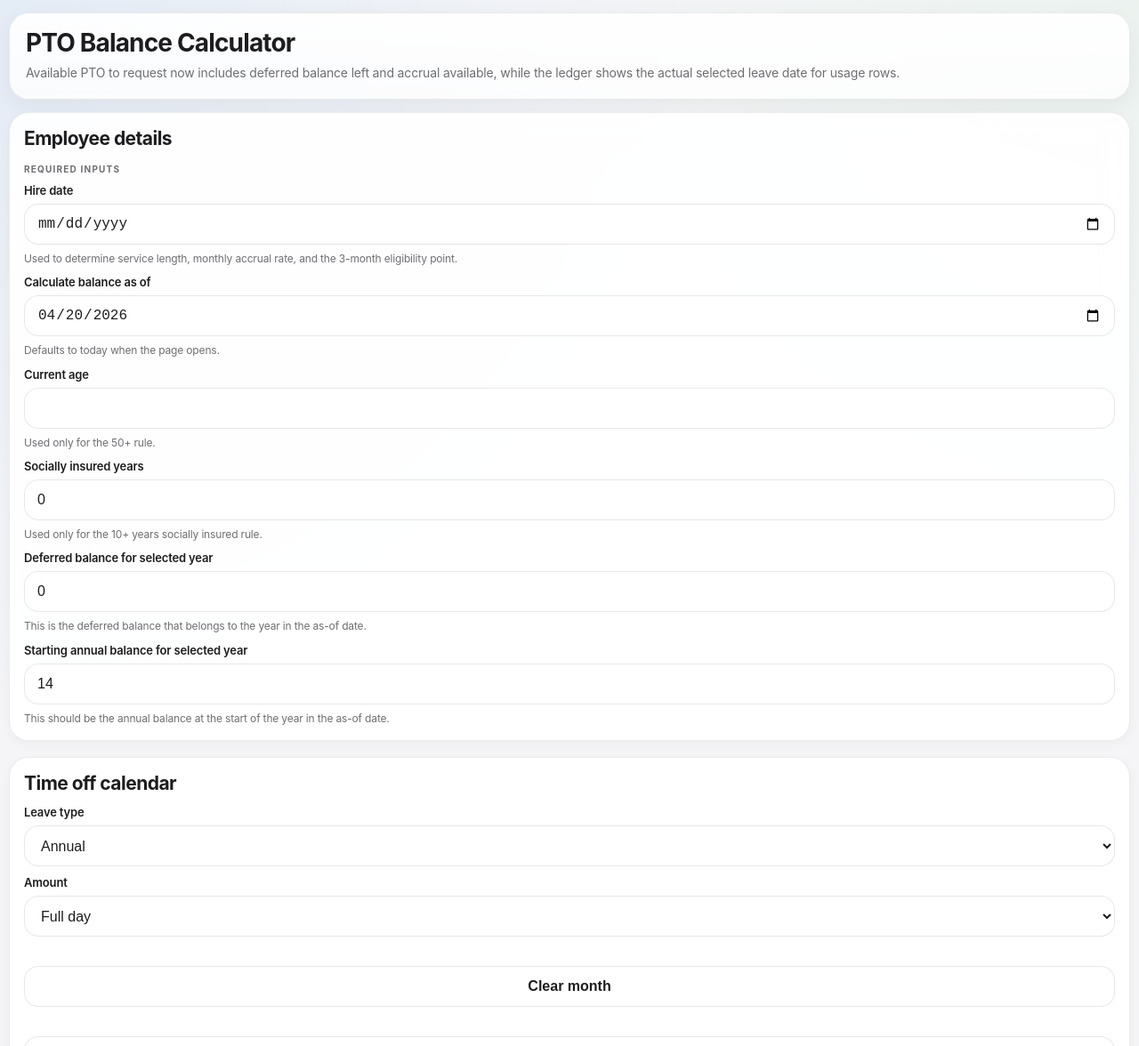
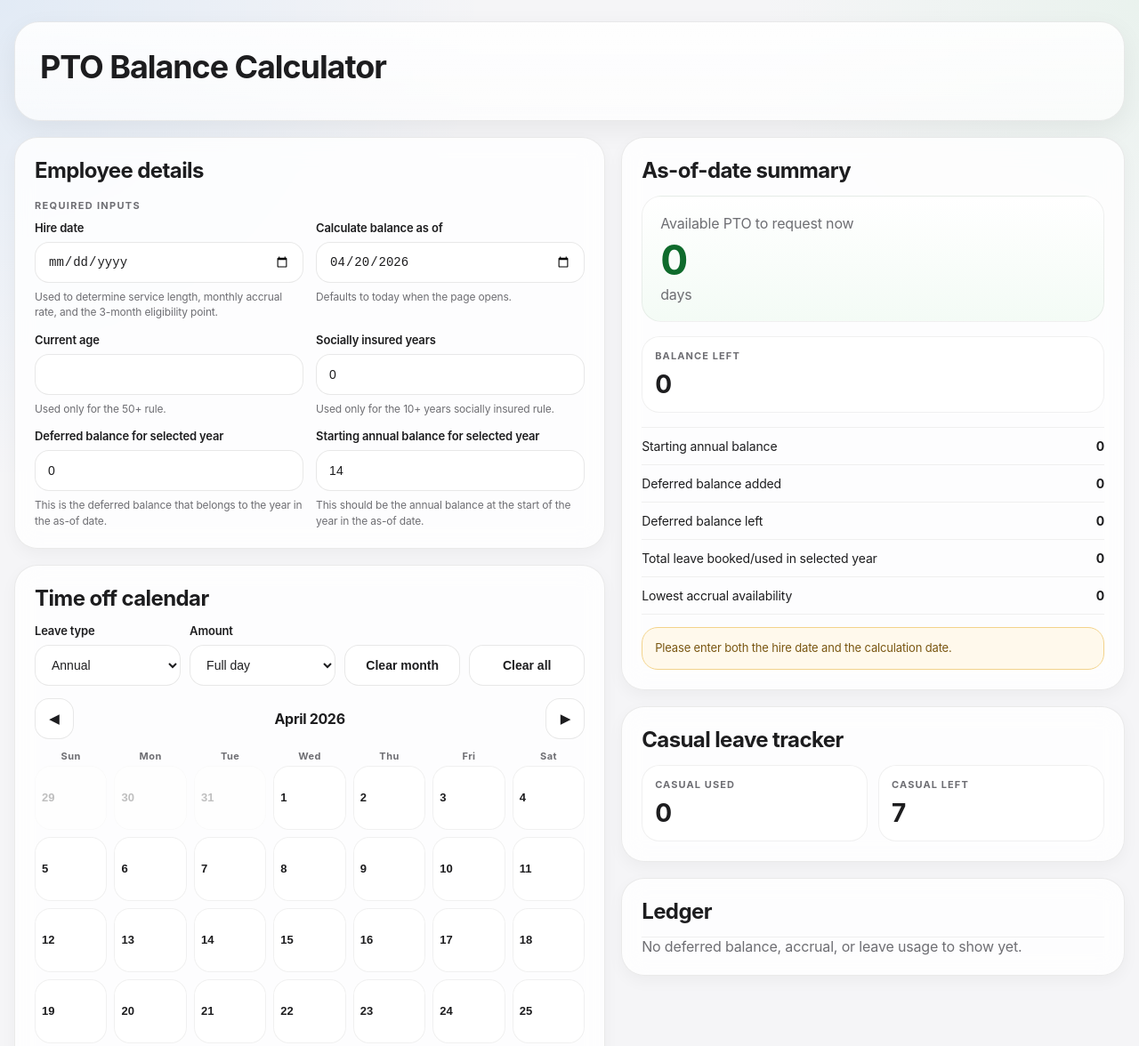
Before and after one commit to ahmedkmuhammad/PTO-calculator, a plain HTML site: page index.html in a window 1280 px wide. Shown: the top 1176 px of the page at 89% size. Drawn offline with Linux system fonts and the light colour scheme.

Commit message:
Add files via upload

```diff
--- a/index.html
+++ b/index.html
@@ -2,19 +2,19 @@
 <html lang="en">
 <head>
   <meta charset="UTF-8" />
-  <meta name="viewport" content="width=device-width, initial-scale=1.0, viewport-fit=cover" />
+  <meta name="viewport" content="width=device-width, initial-scale=1.0" />
   <title>PTO Balance Calculator</title>
   <style>
     :root {
       --bg: #f5f5f7;
-  --card: rgba(255,255,255,0.92);
+      --card: rgba(255,255,255,0.82);
       --text: #1d1d1f;
       --muted: #6e6e73;
       --primary: #0071e3;
       --primary-soft: rgba(0,113,227,0.12);
       --border: rgba(0,0,0,0.08);
-  --shadow: 0 8px 24px rgba(0,0,0,0.05);
-  --shadow-soft: 0 4px 14px rgba(0,0,0,0.04);
+      --shadow: 0 10px 30px rgba(0,0,0,0.06);
+      --shadow-soft: 0 6px 18px rgba(0,0,0,0.04);
       --success-bg: #f3fbf5;
       --warn-bg: #fff9ec;
       --warn-border: #f3d38b;
@@ -23,47 +23,36 @@
       --soft-green: #eefaf1;
       --soft-green-border: rgba(52,199,89,0.16);
     }
-* { box-sizing: border-box; -webkit-tap-highlight-color: transparent; }
+    * { box-sizing: border-box; }
     html { -webkit-text-size-adjust: 100%; }
     body {
       margin: 0;
       font-family: Inter, ui-sans-serif, -apple-system, BlinkMacSystemFont, "SF Pro Display", "SF Pro Text", "Helvetica Neue", Arial, sans-serif;
       background:
-    radial-gradient(circle at top left, rgba(0,113,227,0.07), transparent 28%),
-    radial-gradient(circle at top right, rgba(52,199,89,0.05), transparent 22%),
+        radial-gradient(circle at top left, rgba(0,113,227,0.08), transparent 28%),
+        radial-gradient(circle at top right, rgba(52,199,89,0.06), transparent 22%),
         var(--bg);
       color: var(--text);
       letter-spacing: -0.01em;
     }
-.wrap { max-width: 100%; margin: 0 auto; padding: 14px 10px 30px; }
+    .wrap { max-width: 1350px; margin: 0 auto; padding: 24px 16px 44px; }
     .hero {
-  background: linear-gradient(180deg, rgba(255,255,255,0.92), rgba(255,255,255,0.78));
+      background: linear-gradient(180deg, rgba(255,255,255,0.88), rgba(255,255,255,0.7));
       color: var(--text);
       border: 1px solid var(--border);
       backdrop-filter: blur(18px);
       -webkit-backdrop-filter: blur(18px);
-  border-radius: 22px;
-  padding: 18px;
+      border-radius: 28px;
+      padding: 28px;
       box-shadow: var(--shadow);
     }
-.hero h1 {
-  margin: 0 0 8px;
-  font-size: 28px;
-  font-weight: 700;
-  letter-spacing: -0.03em;
-  line-height: 1.08;
-}
-.hero p {
-  margin: 0;
-  line-height: 1.55;
-  color: var(--muted);
-  font-size: 14px;
-}
+    .hero h1 { margin: 0 0 10px; font-size: 36px; font-weight: 700; letter-spacing: -0.03em; }
+    .hero p { margin: 0; max-width: 820px; line-height: 1.6; color: var(--muted); font-size: 15px; }
     .grid {
       display: grid;
-  grid-template-columns: 1fr;
-  gap: 14px;
-  margin-top: 14px;
+      grid-template-columns: minmax(0, 1.08fr) minmax(340px, 0.92fr);
+      gap: 18px;
+      margin-top: 18px;
       align-items: start;
     }
     .card {
@@ -71,51 +60,31 @@ body {
       border: 1px solid var(--border);
       backdrop-filter: blur(14px);
       -webkit-backdrop-filter: blur(14px);
-  border-radius: 22px;
-  padding: 16px;
+      border-radius: 26px;
+      padding: 22px;
       box-shadow: var(--shadow-soft);
     }
-h2 {
-  margin: 0 0 12px;
-  font-size: 21px;
-  font-weight: 650;
-  letter-spacing: -0.025em;
-}
+    h2 { margin: 0 0 14px; font-size: 24px; font-weight: 650; letter-spacing: -0.025em; }
     .section-title {
-  margin: 16px 0 10px;
-  font-size: 10px;
+      margin: 18px 0 10px;
+      font-size: 11px;
       letter-spacing: 0.12em;
       text-transform: uppercase;
       color: var(--muted);
       font-weight: 700;
     }
-.form-grid, .toolbar, .mini-grid {
-  display: grid;
-  grid-template-columns: 1fr;
-  gap: 10px;
-}
-label {
-  display: block;
-  font-weight: 600;
-  font-size: 13px;
-  margin-bottom: 7px;
-  color: var(--text);
-}
-.help {
-  font-size: 12px;
-  color: var(--muted);
-  margin-top: 7px;
-  line-height: 1.45;
-}
+    .form-grid { display: grid; grid-template-columns: 1fr 1fr; gap: 14px; }
+    label { display: block; font-weight: 600; font-size: 13px; margin-bottom: 8px; color: var(--text); }
+    .help { font-size: 12px; color: var(--muted); margin-top: 7px; line-height: 1.45; }
     input, select, button {
       width: 100%;
       min-height: 46px;
       padding: 12px 14px;
       border: 1px solid rgba(0,0,0,0.09);
       border-radius: 16px;
-  font-size: 16px;
+      font-size: 14px;
       outline: none;
-  background: rgba(255,255,255,0.98);
+      background: rgba(255,255,255,0.96);
       color: var(--text);
       transition: 0.18s ease;
     }
@@ -123,59 +92,38 @@ input:focus, select:focus, button:focus {
       border-color: rgba(0,113,227,0.35);
       box-shadow: 0 0 0 4px var(--primary-soft);
     }
-button { cursor: pointer; font-weight: 600; background: rgba(255,255,255,0.98); }
+    button { cursor: pointer; font-weight: 600; background: rgba(255,255,255,0.96); }
+    button:hover { border-color: rgba(0,113,227,0.22); transform: translateY(-1px); }
     .result {
-  background: linear-gradient(180deg, rgba(255,255,255,0.98), rgba(243,251,245,0.98));
+      background: linear-gradient(180deg, rgba(255,255,255,0.95), rgba(243,251,245,0.95));
+      border: 1px solid rgba(0,0,0,0.06);
+      border-radius: 22px;
+      padding: 20px;
+      margin-bottom: 16px;
+      box-shadow: inset 0 1px 0 rgba(255,255,255,0.75);
+    }
+    .big-number { font-size: 46px; font-weight: 700; margin: 8px 0 6px; color: #0f6b2c; line-height: 1; letter-spacing: -0.04em; }
+    .mini-grid { display: grid; grid-template-columns: 1fr; gap: 12px; margin-top: 14px; }
+    .mini-card {
       border: 1px solid rgba(0,0,0,0.06);
       border-radius: 20px;
-  padding: 16px;
-  margin-bottom: 14px;
-  box-shadow: inset 0 1px 0 rgba(255,255,255,0.75);
-}
-.big-number {
-  font-size: 38px;
-  font-weight: 700;
-  margin: 8px 0 6px;
-  color: #0f6b2c;
-  line-height: 1;
-  letter-spacing: -0.04em;
-}
-.mini-card {
-  border: 1px solid rgba(0,0,0,0.06);
-  border-radius: 18px;
-  padding: 12px;
-  background: rgba(255,255,255,0.94);
+      padding: 14px;
+      background: rgba(255,255,255,0.9);
       box-shadow: inset 0 1px 0 rgba(255,255,255,0.7);
     }
-.mini-card .k {
-  font-size: 10px;
-  text-transform: uppercase;
-  color: var(--muted);
-  margin-bottom: 7px;
-  letter-spacing: 0.1em;
-  font-weight: 700;
-}
-.mini-card .v {
-  font-size: 24px;
-  font-weight: 700;
-  letter-spacing: -0.03em;
-}
-.line-items {
-  margin: 14px 0 0;
-  padding: 0;
-  list-style: none;
-  border-top: 1px solid rgba(0,0,0,0.06);
-}
+    .mini-card .k { font-size: 11px; text-transform: uppercase; color: var(--muted); margin-bottom: 8px; letter-spacing: 0.1em; font-weight: 700; }
+    .mini-card .v { font-size: 28px; font-weight: 700; letter-spacing: -0.03em; }
+    .line-items { margin: 16px 0 0; padding: 0; list-style: none; border-top: 1px solid rgba(0,0,0,0.06); }
     .line-items li {
       display: flex;
-  flex-direction: column;
-  gap: 5px;
-  padding: 10px 0;
+      justify-content: space-between;
+      gap: 16px;
+      padding: 12px 0;
       border-bottom: 1px solid rgba(0,0,0,0.06);
       font-size: 14px;
-  align-items: flex-start;
     }
-.line-items li strong { white-space: normal; font-weight: 650; }
+    .line-items li span:first-child { flex: 1 1 auto; min-width: 0; }
+    .line-items li strong { flex: 0 0 auto; white-space: nowrap; font-weight: 650; }
     .muted { color: var(--muted); }
     .badge {
       display: inline-block;
@@ -193,88 +141,77 @@ button { cursor: pointer; font-weight: 600; background: rgba(255,255,255,0.98);
     .warning {
       margin-top: 14px;
       padding: 13px 14px;
-  border-radius: 16px;
+      border-radius: 18px;
       background: var(--warn-bg);
       border: 1px solid var(--warn-border);
       color: #7a5712;
       font-size: 13px;
       line-height: 1.5;
     }
-.note { font-size: 13px; color: var(--muted); line-height: 1.6; margin-top: 14px; }
-.calendar-shell { max-width: 100%; margin: 0 auto; width: 100%; }
+    .note { font-size: 13px; color: var(--muted); line-height: 1.65; margin-top: 14px; }
+    .calendar-shell { max-width: 720px; margin: 0 auto; width: 100%; }
     .calendar-header {
       display: grid;
-  grid-template-columns: 42px 1fr 42px;
-  gap: 8px;
+      grid-template-columns: 44px 1fr 44px;
+      gap: 10px;
       align-items: center;
-  margin-bottom: 10px;
+      margin-bottom: 12px;
     }
-.calendar-title {
-  text-align: center;
-  font-weight: 650;
-  font-size: 15px;
-  letter-spacing: -0.02em;
-}
+    .calendar-title { text-align: center; font-weight: 650; font-size: 16px; letter-spacing: -0.02em; }
     .calendar-grid {
       display: grid;
       grid-template-columns: repeat(7, minmax(0, 1fr));
-  gap: 5px;
+      gap: 8px;
       width: 100%;
     }
-.weekday {
-  text-align: center;
-  font-size: 10px;
-  color: var(--muted);
-  font-weight: 700;
-  padding-bottom: 3px;
-  letter-spacing: 0.04em;
-}
+    .weekday { text-align: center; font-size: 11px; color: var(--muted); font-weight: 700; padding-bottom: 4px; letter-spacing: 0.04em; }
     .day {
       aspect-ratio: 1 / 1;
-  min-height: 46px;
-  max-height: 52px;
+      max-height: 72px;
       border: 1px solid rgba(0,0,0,0.06);
-  border-radius: 14px;
-  background: rgba(255,255,255,0.98);
-  padding: 5px;
+      border-radius: 18px;
+      background: rgba(255,255,255,0.95);
+      padding: 7px;
       text-align: left;
-  font-size: 11px;
+      font-size: 12px;
       position: relative;
       overflow: hidden;
       box-shadow: inset 0 1px 0 rgba(255,255,255,0.7);
     }
     .day:hover { border-color: rgba(0,113,227,0.18); }
     .day.other-month { opacity: 0.28; }
-.day.selected-annual-full { background: #eaf3ff; border-color: rgba(0,113,227,0.22); }
-.day.selected-annual-half { background: linear-gradient(135deg, #eaf3ff 50%, #fff8df 50%); border-color: rgba(0,113,227,0.22); }
-.day.selected-casual-full { background: #eefaf1; border-color: rgba(52,199,89,0.22); }
-.day.selected-casual-half { background: linear-gradient(135deg, #eefaf1 50%, #fff8df 50%); border-color: rgba(52,199,89,0.22); }
+    .day.selected-annual-full { background: #eefaf1; border-color: rgba(52,199,89,0.22); }
+    .day.selected-annual-half { background: linear-gradient(135deg, #eefaf1 50%, #fff8df 50%); border-color: rgba(52,199,89,0.22); }
+    .day.selected-casual-full { background: #ffecec; border-color: rgba(255,59,48,0.22); }
+    .day.selected-casual-half { background: linear-gradient(135deg, #ffecec 50%, #fff8df 50%); border-color: rgba(255,59,48,0.22); }
     .day.disabled { background: #f7f7f8; color: #a0a0a5; cursor: not-allowed; }
-.day-num { font-weight: 650; font-size: 12px; }
-.day-tag {
-  position: absolute;
-  bottom: 3px;
-  right: 4px;
-  font-size: 8px;
-  color: var(--muted);
-  font-weight: 700;
+    .day-num { font-weight: 650; font-size: 13px; }
+    .day-tag { position: absolute; bottom: 5px; right: 7px; font-size: 9px; color: var(--muted); font-weight: 700; }
+    .toolbar {
+      display: grid;
+      grid-template-columns: 1fr 1fr 130px 130px;
+      gap: 10px;
+      margin-bottom: 14px;
+      max-width: 720px;
+      margin-left: auto;
+      margin-right: auto;
     }
     .selected-list {
-  margin-top: 14px;
+      margin-top: 16px;
       border-top: 1px solid rgba(0,0,0,0.06);
-  padding-top: 10px;
+      padding-top: 12px;
       max-height: 260px;
       overflow: auto;
-  max-width: 100%;
+      max-width: 720px;
       margin-left: auto;
       margin-right: auto;
     }
     .selected-item {
       display: grid;
-  grid-template-columns: 1fr;
-  gap: 7px;
-  align-items: start;
-  padding: 9px 0;
+      grid-template-columns: 1fr auto auto auto;
+      gap: 8px;
+      align-items: center;
+      padding: 8px 0;
       border-bottom: 1px solid rgba(0,0,0,0.06);
       font-size: 14px;
     }
@@ -285,46 +222,87 @@ button { cursor: pointer; font-weight: 600; background: rgba(255,255,255,0.98);
   font-size: 11px;
   font-weight: 700;
   border: 1px solid rgba(0,113,227,0.12);
-  background: var(--soft-blue);
+  background: #eef5ff;
+  color: #005bb7;
   white-space: nowrap;
-  width: fit-content;
 }
-.chip.casual {
+
+/* Annual → green */
+.chip.annual {
   border-color: rgba(52,199,89,0.16);
-  background: var(--soft-green);
+  background: #eefaf1;
   color: #18623c;
 }
-.small-btn {
-  width: auto;
-  min-height: 36px;
-  padding: 8px 10px;
-  font-size: 12px;
+
+/* Casual → red */
+.chip.casual {
+  border-color: rgba(255,59,48,0.2);
+  background: #ffecec;
+  color: #b42318;
 }
+
+/* Half day → yellow */
+.chip.half {
+  background: #fff8df;
+  border-color: rgba(243,211,139,0.5);
+  color: #7a5712;
+}
+    .small-btn { width: auto; min-height: 36px; padding: 8px 10px; font-size: 12px; }
     .ledger {
       margin-top: 10px;
       border-top: 1px solid rgba(0,0,0,0.06);
-  padding-top: 4px;
-  max-height: 420px;
+      padding-top: 0;
+      max-height: 360px;
       overflow: auto;
     }
     .ledger-row {
       display: grid;
-  grid-template-columns: 1fr;
-  gap: 4px;
+      grid-template-columns: 120px 55px 55px 65px 1fr;
+      gap: 24px;
       padding: 8px 0;
       border-bottom: 1px solid rgba(0,0,0,0.06);
       font-size: 13px;
       align-items: center;
     }
-.ledger-head { display: none; }
-.ledger-row > div { word-break: break-word; }
+    .ledger-head {
+      color: var(--muted);
+      font-weight: 700;
+      font-size: 11px;
+      text-transform: uppercase;
+      letter-spacing: 0.1em;
+      position: sticky;
+      top: 0;
+      z-index: 20;
+      background: rgba(255,255,255,0.98);
+      backdrop-filter: blur(10px);
+      -webkit-backdrop-filter: blur(10px);
+      box-shadow: 0 1px 0 rgba(0,0,0,0.06);
+      padding: 10px 0 8px;
+    }
+    .ledger-head > div { text-align: center; }
+    .ledger-row > div { text-align: center; }
+    .ledger-row > div:last-child { white-space: normal; }
+    @media (max-width: 980px) {
+      .grid { grid-template-columns: 1fr; }
+      .form-grid, .toolbar { grid-template-columns: 1fr 1fr; }
+    }
+    @media (max-width: 720px) {
+      .wrap { padding: 18px 12px 34px; }
+      .hero { padding: 20px; border-radius: 22px; }
+      .hero h1 { font-size: 28px; }
+      .form-grid, .toolbar { grid-template-columns: 1fr; }
+      .day { max-height: 58px; border-radius: 14px; }
+      .selected-item { grid-template-columns: 1fr; }
+      .line-items li { flex-direction: column; gap: 6px; align-items: flex-start; }
+      .ledger-row { grid-template-columns: 1fr; }
+      .ledger-head { display: grid; position: sticky; top: 0; background: rgba(255,255,255,0.95); z-index: 2; }
+    }
   </style>
 </head>
 <body>
   <div class="wrap">
     <div class="hero">
       <h1>PTO Balance Calculator</h1>
-      <p>Available PTO to request now includes deferred balance left and accrual available, while the ledger shows the actual selected leave date for usage rows.</p>
     </div>
 
     <div class="grid">
@@ -443,7 +421,7 @@ button { cursor: pointer; font-weight: 600; background: rgba(255,255,255,0.98);
           <h2>Casual leave tracker</h2>
           <div class="mini-grid" style="grid-template-columns:1fr 1fr;">
             <div class="mini-card">
-              <div class="k">Casual used by date</div>
+              <div class="k">Casual used</div>
               <div class="v" id="casualUsedValue">0</div>
             </div>
             <div class="mini-card">
@@ -520,6 +498,12 @@ button { cursor: pointer; font-weight: 600; background: rgba(255,255,255,0.98);
     function displayDate(dateString) {
       const d = parseDateInput(dateString);
       return weekdays[d.getDay()] + ', ' + monthNames[d.getMonth()] + ' ' + d.getDate() + ', ' + d.getFullYear();
+    }
+
+    function displayLedgerDate(dateString) {
+      const d = parseDateInput(dateString);
+      const shortMonth = monthNames[d.getMonth()].slice(0, 3);
+      return weekdays[d.getDay()] + ', ' + shortMonth + ' ' + d.getDate() + ', ' + d.getFullYear();
     }
 
     function parseDateInput(value) {
@@ -644,6 +628,18 @@ button { cursor: pointer; font-weight: 600; background: rgba(255,255,255,0.98);
       writeState(state);
     }
 
+    function syncAmountOptions() {
+      const isCasual = entryLeaveTypeEl.value === 'casual';
+      const halfOption = entryAmountTypeEl.querySelector('option[value="0.5"]');
+      if (halfOption) {
+        halfOption.hidden = isCasual;
+        halfOption.disabled = isCasual;
+      }
+      if (isCasual && entryAmountTypeEl.value === '0.5') {
+        entryAmountTypeEl.value = '1';
+      }
+    }
+
     function initWeekdays() {
       weekdayRowEl.innerHTML = '';
       weekdays.forEach(function(day) {
@@ -762,7 +758,7 @@ button { cursor: pointer; font-weight: 600; background: rgba(255,255,255,0.98);
         .reduce(function(sum, entry) { return sum + entry.amount; }, 0);
 
       const casualUsedByDate = bookedThisYear
-        .filter(function(entry) { return entry.leaveType === 'casual' && monthStartString(entry.date) <= asOfKey; })
+        .filter(function(entry) { return entry.leaveType === 'casual'; })
         .reduce(function(sum, entry) { return sum + entry.amount; }, 0);
 
       return {
@@ -785,7 +781,7 @@ button { cursor: pointer; font-weight: 600; background: rgba(255,255,255,0.98);
         return;
       }
 
-      let html = '<div class="ledger-row ledger-head"><div>Date</div><div>Type</div><div>Change</div><div>Available now</div><div>Note</div></div>';
+      let html = '<div class="ledger-row ledger-head"><div>Date</div><div>Type</div><div>Change</div><div>Available</div><div>Note</div></div>';
 
       summary.events.forEach(function(event) {
         const change = (event.type === 'usage' ? '-' : '+') + formatSmartDays(event.amount);
@@ -795,7 +791,7 @@ button { cursor: pointer; font-weight: 600; background: rgba(255,255,255,0.98);
           : event.note;
 
         html += '<div class="ledger-row">' +
-          '<div>' + (event.type === 'usage' && event.originalDate ? displayDate(event.originalDate) : displayDate(event.date)) + '</div>' +
+          '<div>' + (event.type === 'usage' && event.originalDate ? displayLedgerDate(event.originalDate) : displayLedgerDate(event.date)) + '</div>' +
           '<div>' + capitalize(event.type) + '</div>' +
           '<div>' + change + '</div>' +
           '<div>' + availableText + '</div>' +
@@ -816,11 +812,11 @@ button { cursor: pointer; font-weight: 600; background: rgba(255,255,255,0.98);
 
       let html = '';
       entries.forEach(function(entry) {
-        const leaveChipClass = entry.leaveType === 'casual' ? 'chip casual' : 'chip';
+        const leaveChipClass = entry.leaveType === 'casual' ? 'chip casual' : 'chip annual';
         html += '<div class="selected-item">' +
           '<div>' + displayDate(entry.date) + '</div>' +
           '<div><span class="' + leaveChipClass + '">' + capitalize(entry.leaveType) + '</span></div>' +
-          '<div><span class="chip">' + (entry.amount === 0.5 ? 'Half day' : 'Full day') + '</span></div>' +
+          '<div><span class="chip ' + (entry.amount === 0.5 ? 'half' : '') + '">' + (entry.amount === 0.5 ? 'Half day' : 'Full day') + '</span></div>' +
           '<button class="small-btn" type="button" onclick="removeSelectedDate(\'' + entry.date + '\')">Remove</button>' +
           '</div>';
       });
@@ -902,6 +898,8 @@ button { cursor: pointer; font-weight: 600; background: rgba(255,255,255,0.98);
         lowestBalanceEl.textContent = '0';
           warningBoxEl.textContent = 'Please enter both the hire date and the calculation date.';
         warningBoxEl.style.display = 'block';
+        syncAmountOptions();
+        syncAmountOptions();
         renderLedger({ events: [] });
         renderCalendar();
         return;
@@ -917,6 +915,7 @@ button { cursor: pointer; font-weight: 600; background: rgba(255,255,255,0.98);
       if (asOfDate < hireDate) {
         warningBoxEl.textContent = 'The calculation date cannot be before the hire date.';
         balanceNowEl.textContent = '0';
+        syncAmountOptions();
         renderLedger({ events: [] });
         renderCalendar();
         return;
@@ -938,6 +937,7 @@ button { cursor: pointer; font-weight: 600; background: rgba(255,255,255,0.98);
       warningBoxEl.textContent = warning;
       warningBoxEl.style.display = warning ? 'block' : 'none';
 
+      syncAmountOptions();
       renderLedger(summary);
       renderCalendar();
       saveState();
@@ -977,8 +977,8 @@ button { cursor: pointer; font-weight: 600; background: rgba(255,255,255,0.98);
     });
 
     [carryForwardEl, startingAnnualBalanceEl, entryLeaveTypeEl, entryAmountTypeEl].forEach(function(el) {
-      el.addEventListener('input', function() { saveState(); update(); });
-      el.addEventListener('change', function() { saveState(); update(); });
+      el.addEventListener('input', function() { syncAmountOptions(); saveState(); update(); });
+      el.addEventListener('change', function() { syncAmountOptions(); saveState(); update(); });
     });
 
     asOfDateEl.addEventListener('input', function() {
@@ -998,12 +998,14 @@ button { cursor: pointer; font-weight: 600; background: rgba(255,255,255,0.98);
     });
 
     initWeekdays();
+    syncAmountOptions();
     const state = readState();
     hireDateEl.value = state.global.hireDate || '';
     ageEl.value = state.global.age || '';
     insuredYearsEl.value = state.global.insuredYears || '0';
     if (!asOfDateEl.value) asOfDateEl.value = getTodayInputValue();
     loadStateForCurrentYear();
+    syncAmountOptions();
     const cursorBase = parseDateInput(asOfDateEl.value);
     calendarCursor = new Date(cursorBase.getFullYear(), cursorBase.getMonth(), 1);
     renderCalendar();
```
Lines whose indentation alone changed are shown as unchanged.
